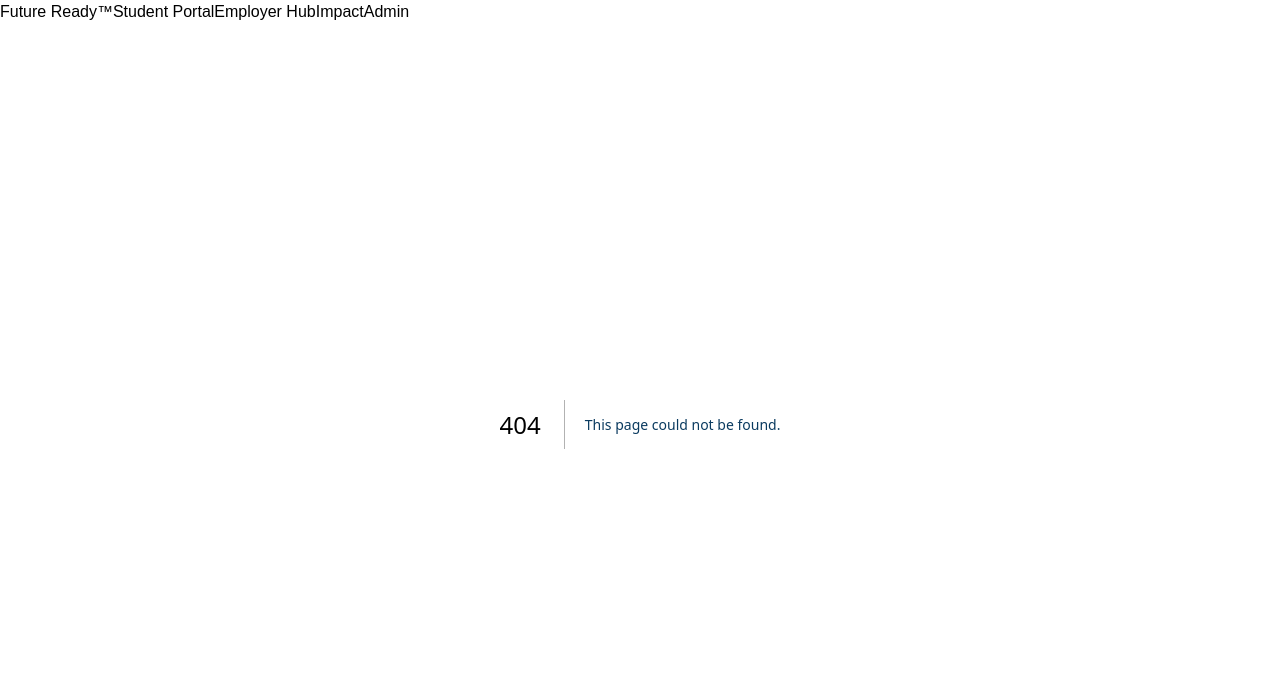
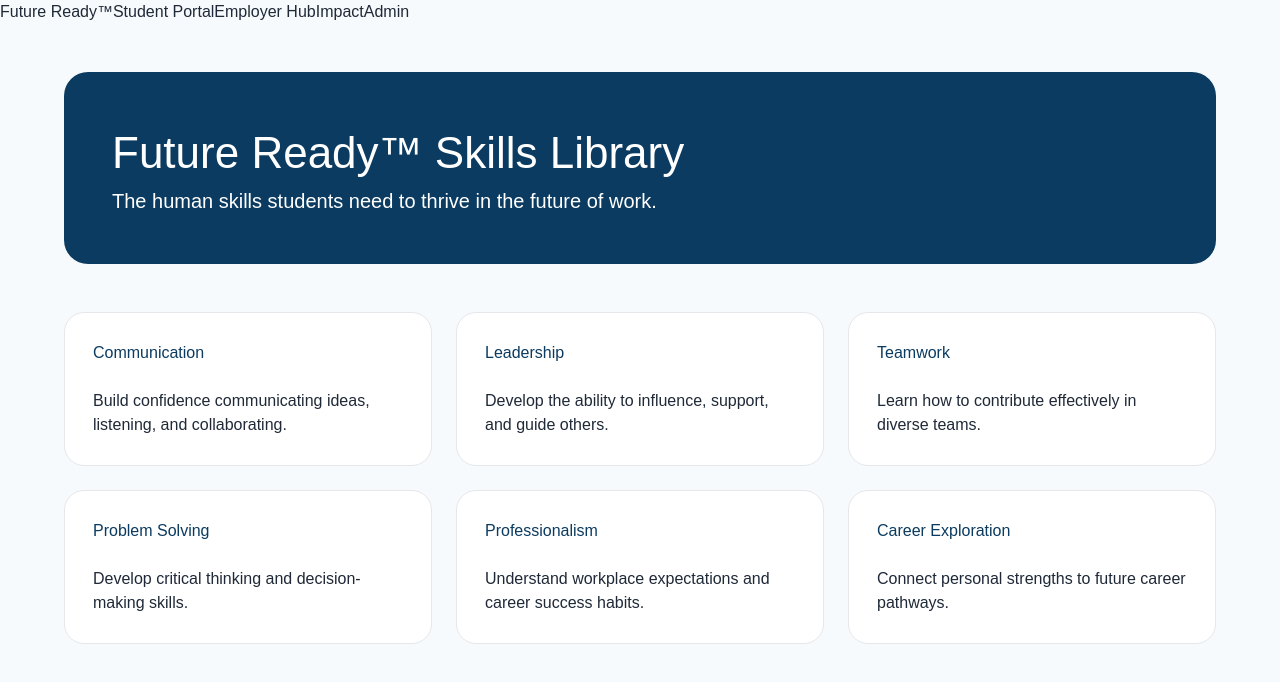
Before and after one commit to Link-Lake-Norman/Build6-, a Next.js app: page /skills in a window 1280 px wide. Before the commit this address had no page. Shown: the top 682 px of the page. Built offline with nearby package versions, Linux system fonts and the light colour scheme.

Commit message:
Add Future Ready skills library

```diff
--- /dev/null
+++ b/app/skills/page.tsx
@@ -0,0 +1,77 @@
+export default function SkillsPage() {
+
+  const skills = [
+    {
+      title: "Communication",
+      description:
+        "Build confidence communicating ideas, listening, and collaborating.",
+    },
+    {
+      title: "Leadership",
+      description:
+        "Develop the ability to influence, support, and guide others.",
+    },
+    {
+      title: "Teamwork",
+      description:
+        "Learn how to contribute effectively in diverse teams.",
+    },
+    {
+      title: "Problem Solving",
+      description:
+        "Develop critical thinking and decision-making skills.",
+    },
+    {
+      title: "Professionalism",
+      description:
+        "Understand workplace expectations and career success habits.",
+    },
+    {
+      title: "Career Exploration",
+      description:
+        "Connect personal strengths to future career pathways.",
+    },
+  ];
+
+  return (
+    <main>
+
+      <section className="hero">
+
+        <h1>
+          Future Ready™ Skills Library
+        </h1>
+
+        <p>
+          The human skills students need to thrive in the future of work.
+        </p>
+
+      </section>
+
+
+      <section className="journey-grid">
+
+        {skills.map((skill) => (
+
+          <article
+            className="journey-card"
+            key={skill.title}
+          >
+
+            <h2>
+              {skill.title}
+            </h2>
+
+            <p>
+              {skill.description}
+            </p>
+
+          </article>
+
+        ))}
+
+      </section>
+
+    </main>
+  );
+}
```
